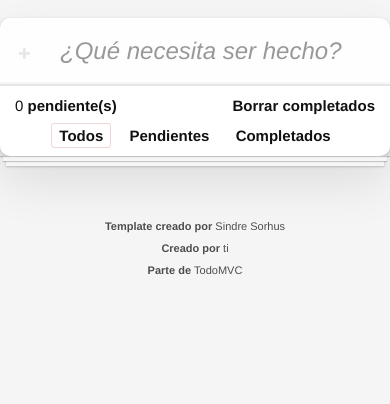
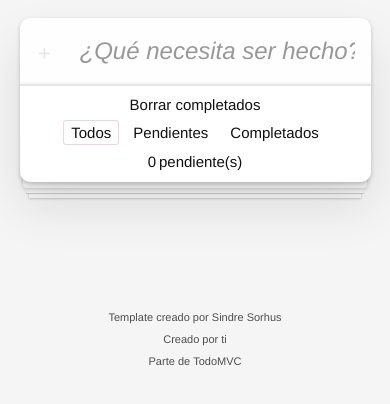
Before and after one commit to juanpa610/Vite-Todo-App, a website built with Vite: page index.html in a window 390 px wide. Shown: the part 112-516 px from the top of the page. Built offline with nearby package versions, Linux system fonts and the light colour scheme.

Commit message:
end todo App

```diff
--- a/src/store/todo.store.js
+++ b/src/store/todo.store.js
@@ -16,7 +16,16 @@ const initStore = () => {
 }
 
 const loadStore = () => {
-   throw new Error('Not implemented ');
+    if( !sessionStorage.getItem('todos') ) return;
+    const { todos = [] , filter = Filters.All} = JSON.parse(sessionStorage.getItem('todos'));
+    state.todos = todos;
+    state.filter = filter;
+}
+
+loadStore();
+
+const saveStateToSessionStorage = () => {
+    sessionStorage.setItem('todos', JSON.stringify(state));
 }
 
 const getTodos = ( filter = Filters.All ) => {
@@ -32,7 +41,6 @@ const getTodos = ( filter = Filters.All ) => {
     }
 }
 
-
 /**
  *
  * @param {String} description
@@ -40,6 +48,8 @@ const getTodos = ( filter = Filters.All ) => {
 const addTodo = ( description ) => {
     if( !description )  throw new Error(`Description is required`);
     state.todos.push( new Todo(description) );
+
+    saveStateToSessionStorage();
 }
 
 /**
@@ -52,7 +62,9 @@ const toggleTodo = ( todoId ) => {
             todo.done = !todo.done;
         }
         return todo;
-    })
+    });
+
+    saveStateToSessionStorage();
 }
 
 /**
@@ -61,10 +73,13 @@ const toggleTodo = ( todoId ) => {
  */
 const deleTodo = ( todoId ) => {
    state.todos = state.todos.filter( todo => todo.id !== todoId );
+
+   saveStateToSessionStorage();
 }
 
 const deleCompletedTodos = () => {
     state.todos = getTodos(Filters.Pending);
+    saveStateToSessionStorage();
 }
 
 /**
@@ -73,8 +88,8 @@ const deleCompletedTodos = () => {
  */
 const setFilter = ( newFilter = Filters.All ) => {
     state.filter = newFilter;
+    saveStateToSessionStorage();
 }
-
 
 /**
  *
@@ -93,5 +108,6 @@ export default {
     initStore,
     loadStore,
     setFilter,
-    getTodos
+    getTodos,
+    Filters
 }
--- a/src/todos/app.html
+++ b/src/todos/app.html
@@ -37,7 +37,7 @@
         <!-- Remove this if you don't implement routing -->
         <ul class="filters">
             <li>
-                <a class="selected filtro" class="selected" href="#/">Todos</a>
+                <a class="filtro" class="selected" href="#/">Todos</a>
             </li>
             <li>
                 <a class="filtro" href="#/active">Pendientes</a>
--- a/src/todos/app.js
+++ b/src/todos/app.js
@@ -1,10 +1,13 @@
 import todoStore from "../store/todo.store";
 import html  from "./app.html?raw";
-import { renderTodos } from "./use-Cases";
+import { renderTodos, renderPending } from "./use-Cases";
 
 const elementIds = {
+    BtnClearCompleted : '.clear-completed',
     TodoList : '.todo-list',
     NewTodoInput : '#new-todo-input',
+    filters : '.filtro',
+    CountPendingTodos : '#pending-count',
 }
 
 /**
@@ -14,21 +17,26 @@ const elementIds = {
 export const App = (elementId) => {
 
     const displayTodos = () => {
-      const todos = todoStore.getTodos();
+      const todos = todoStore.getTodos( todoStore.getCurrentFilter());
       renderTodos( elementIds.TodoList , todos);
+      UpdatePendingCount();
     };
+
+    const UpdatePendingCount = () => {
+        renderPending(elementIds.CountPendingTodos);
+    }
 
     // Función auto invocada que se ejecutara cuando se haga el llamado a App()
     (() => {
-        const app = document.createElement('h1');
-        app.innerHTML = html;
-        document.querySelector(elementId).append(app);
+        document.querySelector(elementId).innerHTML = html;
         displayTodos();
     })();
 
     //Referencias HTML
     const newDescriptionInput = document.querySelector(elementIds.NewTodoInput);
     const todoListUl = document.querySelector(elementIds.TodoList);
+    const btnDeleteTodo = document.querySelector(elementIds.BtnClearCompleted);
+    const allFiltersTodos = document.querySelectorAll(elementIds.filters);
 
 
     // Listeners
@@ -41,7 +49,6 @@ export const App = (elementId) => {
         event.target.value = '';
     });
 
-
     todoListUl.addEventListener('click', (event) => {
         //el closest('[data-id]') lo que hace es que busca dentro del target de
         //elemento al que se lee esta haciendo click el primer atributo mas cerca
@@ -52,18 +59,53 @@ export const App = (elementId) => {
         displayTodos();
     });
 
-
     todoListUl.addEventListener('click', (event) => {
         if (event.target.tagName === 'BUTTON' && event.target.className === 'destroy' ) {
             const element = event.target.closest('[data-id]');
-            console.debug(`💎🤑  element`, element)
             todoStore.deleTodo(element.getAttribute('data-id'));
             displayTodos();
         }
     });
 
+    btnDeleteTodo.addEventListener('click', () => {
+        todoStore.deleCompletedTodos();
+        displayTodos();
+    });
 
+    allFiltersTodos.forEach( filter => {
+        switch (todoStore.getCurrentFilter()) {
+            case todoStore.Filters.All :
+                filter.textContent == 'Todos' && filter.classList.toggle('selected');
+                break;
+            case todoStore.Filters.Pending:
+                filter.textContent == 'Pendientes' && filter.classList.toggle('selected');
+                break;
+            case todoStore.Filters.Completed:
+                filter.textContent == 'Completados' && filter.classList.toggle('selected');
+                break;
+        }
 
+        filter.addEventListener('click', (event) => {
+            allFiltersTodos.forEach( e => {
+                e.classList.remove('selected');
+            });
 
+            event.target.classList.toggle('selected');
+
+            switch (event.target.textContent) {
+                case 'Todos':
+                    todoStore.setFilter(todoStore.Filters.All );
+                    break;
+                case 'Pendientes':
+                    todoStore.setFilter(todoStore.Filters.Pending);
+                    break;
+                case 'Completados':
+                    todoStore.setFilter(todoStore.Filters.Completed);
+                    break;
+            }
+            displayTodos();
+        });
+
+    });
 
 }
--- a/src/todos/use-Cases/index.js
+++ b/src/todos/use-Cases/index.js
@@ -1,3 +1,4 @@
 
 export { createTodoHTML } from './create-todo';
 export { renderTodos } from './render-todos';
+export {  renderPending } from './render-pending';
--- /dev/null
+++ b/src/todos/use-Cases/render-pending.js
@@ -0,0 +1,16 @@
+import todoStore from "../../store/todo.store";
+
+let element;
+
+/**
+ *
+ * @param {String} elementoIdHTML
+ * @param {Array<Todo>} todos
+ */
+export const  renderPending = ( elementoIdHTML) => {
+
+    if( !element) element = document.querySelector(elementoIdHTML);
+    if( !element) throw new Error(`Element ${element} not found`);
+
+    element.innerHTML = todoStore.getTodos( todoStore.Filters.Pending).length;
+}
--- a/style.css
+++ b/style.css
@@ -25,9 +25,6 @@ body {
 	line-height: 1.4em;
 	background: #f5f5f5;
 	color: #111111;
-	min-width: 230px;
-	max-width: 550px;
-	margin: 0 auto;
 	-webkit-font-smoothing: antialiased;
 	-moz-osx-font-smoothing: grayscale;
 	font-weight: 300;
@@ -42,10 +39,12 @@ body {
 }
 
 .todoapp {
+	width: 90%;
 	background: #fff;
 	border-radius: 10px;
 	border: none;
-	margin: 130px 0 40px 0;
+	margin: 130px auto;
+	max-width: 750px;
 	position: relative;
 	box-shadow: 0 2px 4px 0 rgba(0, 0, 0, 0.2),
 	            0 25px 50px 0 rgba(0, 0, 0, 0.1);
@@ -261,48 +260,50 @@ body {
 }
 
 .footer {
-	padding: 10px 15px;
-	height: 20px;
+	padding: 10px 0;
+	min-height: 20px;
 	text-align: center;
 	font-size: 15px;
 	border-top: 1px solid #e6e6e6;
+	display: flex;
+	align-items: center;
+	justify-content: space-evenly;
 }
 
 .footer:before {
-	content: '';
-	position: absolute;
-	right: 0;
-	bottom: 0;
-	left: 0;
-	height: 50px;
-	overflow: hidden;
-	box-shadow: 0 1px 1px rgba(0, 0, 0, 0.2),
-	            0 8px 0 -3px #f6f6f6,
-	            0 9px 1px -3px rgba(0, 0, 0, 0.2),
-	            0 16px 0 -6px #f6f6f6,
-	            0 17px 2px -6px rgba(0, 0, 0, 0.2);
+    content: '';
+	width: 98%;
+    position: absolute;
+    right: 20%;
+    z-index: -1;
+    bottom: -6px;
+    border-radius: 4px;
+    left: 1%;
+    height: 50px;
+    overflow: hidden;
+    box-shadow: 0 1px 4px rgba(0, 0, 0, 0.2), 0 8px 0 -3px #f6f6f6,
+	 0 9px 1px -3px rgba(0, 0, 0, 0.2), 0 16px 0 -6px #f6f6f6,
+	  0 17px 2px -6px rgba(0, 0, 0, 0.2);
 }
 
+
+
 .todo-count {
-	float: left;
-	text-align: left;
+	display: flex;
+	gap: 3px;
 }
-
 .todo-count strong {
 	font-weight: 300;
 }
 
 .filters {
+	list-style: none;
+	display: flex;
+	padding: 0;
 	margin: 0;
-	padding: 0;
-	list-style: none;
-	position: absolute;
-	right: 0;
-	left: 0;
 }
 
 .filters li {
-	display: inline;
 }
 
 .filters li a {
@@ -324,9 +325,6 @@ body {
 
 .clear-completed,
 html .clear-completed:active {
-	float: right;
-	position: relative;
-	line-height: 20px;
 	text-decoration: none;
 	cursor: pointer;
 }
@@ -372,9 +370,10 @@ html .clear-completed:active {
 	}
 }
 
-@media (max-width: 430px) {
+@media (max-width: 611px) {
 	.footer {
-		height: 50px;
+		flex-wrap: wrap-reverse;
+		gap: 10px;
 	}
 
 	.filters {
```
